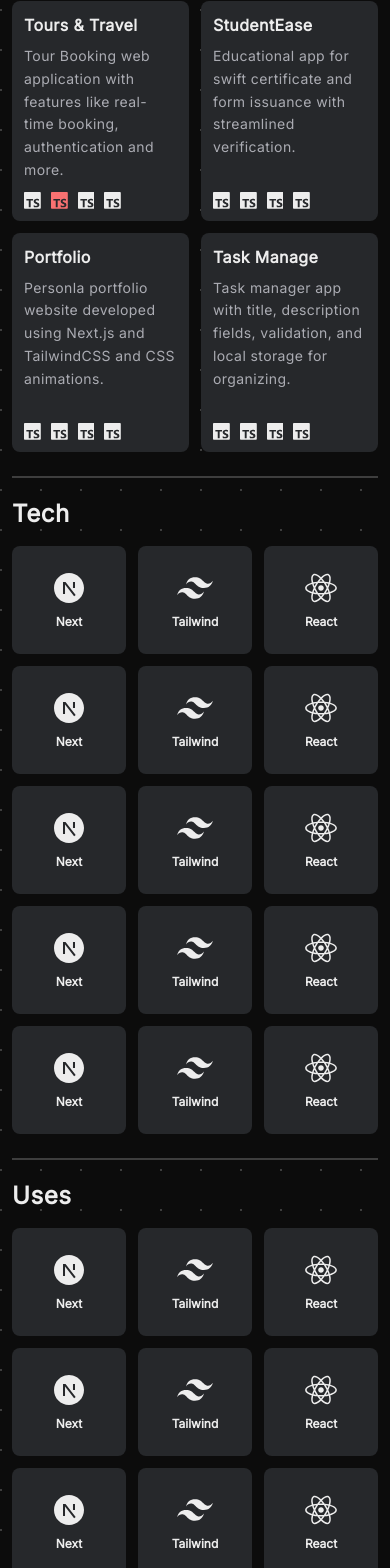
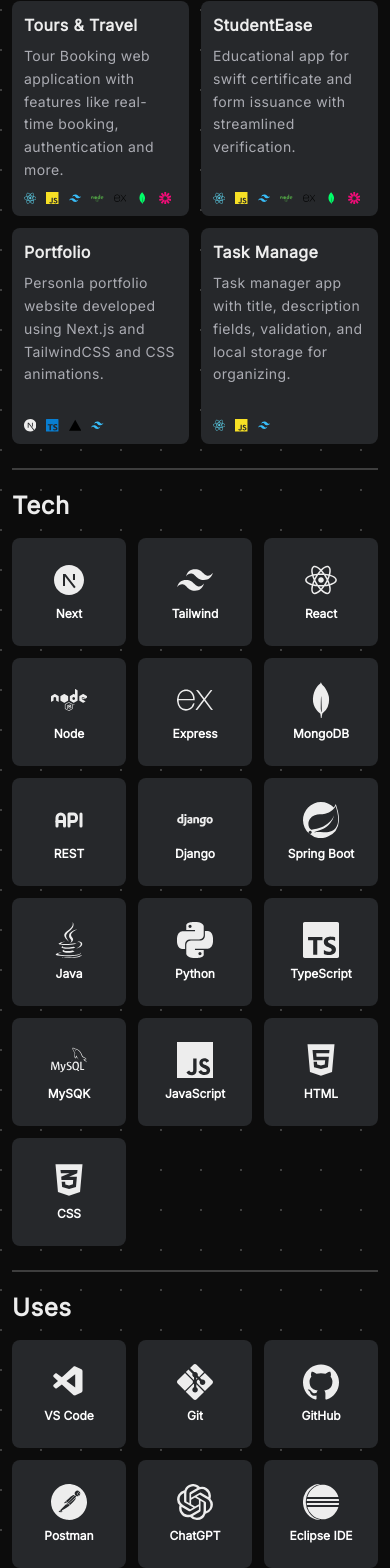
Before and after one commit to Lovekik-Deshbhratar/portfolio, a Next.js app: page / in a window 390 px wide. Shown: the part 911-2479 px from the top of the page. Built offline with nearby package versions, Linux system fonts and the light colour scheme.

Commit message:
feat(HomePage): fix responsiveness, added styling on icon, added links

```diff
--- a/app/page.tsx
+++ b/app/page.tsx
@@ -6,9 +6,40 @@ import { LuMail } from "react-icons/lu";
 import ProjectCard from "@/components/ProjectCard";
 import { SiTypescript } from "react-icons/si";
 import TechCard from "@/components/TechCard";
-import { RiNextjsFill, RiTailwindCssFill, RiReactjsFill } from "react-icons/ri";
+import {
+  RiNextjsFill,
+  RiTailwindCssFill,
+  RiReactjsFill,
+  RiInstagramFill,
+  RiWhatsappFill,
+  RiLinkedinBoxFill,
+  RiGithubFill,
+} from "react-icons/ri";
 import { ArrowUpRight } from "lucide-react";
 import CardSlider from "@/components/CardSlider";
+import { SiVercel } from "react-icons/si";
+import { SiNextdotjs } from "react-icons/si";
+import { FaReact, FaNode, FaJava, FaHtml5, FaCss3Alt } from "react-icons/fa";
+import {
+  SiJavascript,
+  SiExpress,
+  SiMongodb,
+  SiMysql,
+  SiSpring,
+  SiPython,
+  SiPostman,
+  SiOpenai,
+  SiSpotify,
+  SiFigma,
+  SiEclipseide,
+  SiGitforwindows,
+  SiGithub,
+} from "react-icons/si";
+import { SiJsonwebtokens } from "react-icons/si";
+import { TbApi } from "react-icons/tb";
+import { DiDjango } from "react-icons/di";
+import { VscVscode } from "react-icons/vsc";
+import { IoLogoChrome } from "react-icons/io";
 
 export default function Home() {
   return (
@@ -18,8 +49,8 @@ export default function Home() {
           <BsGrid size={25} />
         </div>
       </div> */}
-      <div className=" md:flex md:justify-center md:items-center md:mt-[7rem]">
-        <div className="md:w-[28rem] lg:w-[36rem] 2xl:w-[39rem] md:ml-5 lg:ml-0">
+      <div className=" md:flex md:justify-center md:items-center md:pt-[8.2rem] md:pb-[3rem]">
+        <div className="md:w-[28rem] lg:w-[36rem] 2xl:w-[39rem]">
           <div className="flex items-center bg-green-500/25 w-fit rounded-full text-green-400 p-1">
             <div className="ml-1">
               <span className="relative flex h-3 w-3">
@@ -33,7 +64,7 @@ export default function Home() {
           </div>
           <div className="text-3xl xs:text-4xl md:text-[2.6rem] lg:text-5xl 2xl:text-6xl mt-5">
             <div className="">
-              <h1 className="relative font-extrabold tracking-wide after:absolute after:w-[7.5rem] after:h-4 after:bg-violet-500 after:bottom-0 after:left-[7.99rem] after:-rotate-[1.5deg] after:-z-10 xs:after:absolute xs:after:w-[8.8rem] xs:after:h-4 xs:after:bg-violet-500 xs:after:bottom-0 xs:after:left-[9.68rem] xs:after:-rotate-[1.5deg] xs:after:-z-10">
+              <h1 className="relative font-extrabold tracking-wide after:absolute after:w-[7.5rem] after:h-4 after:bg-violet-500 after:bottom-0 after:left-[7.99rem] after:-rotate-[1.5deg] after:-z-10  xs:after:w-[8.8rem] xs:after:h-4  xs:after:bottom-0 xs:after:left-[9.68rem]  md:after:w-[10.2rem] md:after:h-[1.1rem]  md:after:inset-[1.55rem] md:after:left-[11.2rem]  lg:after:w-[12rem] lg:after:h-[1.3rem] lg:after:inset-[1.8rem] lg:after:left-[12.75rem]   2xl:after:w-[14.96rem] 2xl:after:h-[1.5rem] 2xl:after:inset-[2.3rem] 2xl:after:left-[16rem]">
                 Hey, I'm Lovekik
               </h1>
             </div>
@@ -59,7 +90,7 @@ export default function Home() {
               <FaGithub size={20} /> <span>Github</span>
             </a>
             <a
-              href="https://www.linkedin.com/in/lovekik-deshbhratar-6b5b7923a"
+              href="mailto:lovekikdeshbhratar@gmail.com"
               target="_blank"
               className="flex items-center space-x-2 bg-[#2D2F33] w-fit rounded-full py-2.5 2xl:py-3.5 md:py-3 px-4 md:px-6 2xl:px-7 hover:scale-110 hover:text-black hover:bg-white transition-transform duration-200"
             >
@@ -150,10 +181,13 @@ export default function Home() {
                   "Tour Booking web application with features like real-time booking, authentication and more."
                 }
                 skillsLogo={[
-                  <SiTypescript />,
-                  <SiTypescript className="text-red-400" />,
-                  <SiTypescript />,
-                  <SiTypescript />,
+                  <FaReact className="text-[#58C4DC]" />,
+                  <SiJavascript className="text-[#F7E025]" />,
+                  <RiTailwindCssFill className="text-[#38BDF8]" />,
+                  <FaNode className="text-[#4E9B43]" />,
+                  <SiExpress className="text-black" />,
+                  <SiMongodb className="text-[#00FE69]" />,
+                  <SiJsonwebtokens className="text-[#F20C78]" />,
                 ]}
                 link="https://tours-and-travel-ten.vercel.app/"
               />
@@ -163,10 +197,13 @@ export default function Home() {
                   "Educational app for swift certificate and form issuance with streamlined verification."
                 }
                 skillsLogo={[
-                  <SiTypescript />,
-                  <SiTypescript />,
-                  <SiTypescript />,
-                  <SiTypescript />,
+                  <FaReact className="text-[#58C4DC]" />,
+                  <SiJavascript className="text-[#F7E025]" />,
+                  <RiTailwindCssFill className="text-[#38BDF8]" />,
+                  <FaNode className="text-[#4E9B43]" />,
+                  <SiExpress className="text-black" />,
+                  <SiMongodb className="text-[#00FE69]" />,
+                  <SiJsonwebtokens className="text-[#F20C78]" />,
                 ]}
                 link=""
               />
@@ -176,10 +213,10 @@ export default function Home() {
                   "Personla portfolio website developed using Next.js and TailwindCSS and CSS animations."
                 }
                 skillsLogo={[
-                  <SiTypescript />,
-                  <SiTypescript />,
-                  <SiTypescript />,
-                  <SiTypescript />,
+                  <SiNextdotjs />,
+                  <SiTypescript className="text-[#087ED1]" />,
+                  <SiVercel className="text-black" />,
+                  <RiTailwindCssFill className="text-[#38BDF8]" />,
                 ]}
                 link="https://portfolio-lovekik-deshbhratar.vercel.app/"
               />
@@ -189,10 +226,9 @@ export default function Home() {
                   "Task manager app with title, description fields, validation, and local storage for organizing."
                 }
                 skillsLogo={[
-                  <SiTypescript />,
-                  <SiTypescript />,
-                  <SiTypescript />,
-                  <SiTypescript />,
+                  <FaReact className="text-[#58C4DC]" />,
+                  <SiJavascript className="text-[#F7E025]" />,
+                  <RiTailwindCssFill className="text-[#38BDF8]" />,
                 ]}
                 link="https://task-manage-omega.vercel.app/"
               />
@@ -204,24 +240,86 @@ export default function Home() {
               Tech
             </h1>
             <div className="grid grid-cols-3 gap-3 mt-4 md:mt-5 lg:mt-6">
-              <TechCard icon={<RiNextjsFill />} title="Next" />
               <TechCard
-                icon={<RiTailwindCssFill className="hover:text-blue-400" />}
+                icon={<RiNextjsFill />}
+                title="Next"
+                className="hover:text-black"
+              />
+              <TechCard
+                icon={<RiTailwindCssFill />}
                 title="Tailwind"
+                className="hover:text-[#38BDF8]"
               />
-              <TechCard icon={<RiReactjsFill />} title="React" />
-              <TechCard icon={<RiNextjsFill />} title="Next" />
-              <TechCard icon={<RiTailwindCssFill />} title="Tailwind" />
-              <TechCard icon={<RiReactjsFill />} title="React " />
-              <TechCard icon={<RiNextjsFill />} title="Next" />
-              <TechCard icon={<RiTailwindCssFill />} title="Tailwind" />
-              <TechCard icon={<RiReactjsFill />} title="React " />
-              <TechCard icon={<RiNextjsFill />} title="Next" />
-              <TechCard icon={<RiTailwindCssFill />} title="Tailwind" />
-              <TechCard icon={<RiReactjsFill />} title="React " />
-              <TechCard icon={<RiNextjsFill />} title="Next" />
-              <TechCard icon={<RiTailwindCssFill />} title="Tailwind" />
-              <TechCard icon={<RiReactjsFill />} title="React " />
+              <TechCard
+                className="hover:text-[#58C4DC]"
+                icon={<RiReactjsFill />}
+                title="React"
+              />
+              <TechCard
+                className="hover:text-[#4E9B43]"
+                icon={<FaNode />}
+                title="Node"
+              />
+              <TechCard
+                className="hover:text-black"
+                icon={<SiExpress />}
+                title="Express"
+              />
+              <TechCard
+                className="hover:text-[#00FE69]"
+                icon={<SiMongodb />}
+                title="MongoDB"
+              />
+              <TechCard
+                className="hover:text-[#2F79E3]"
+                icon={<TbApi />}
+                title="REST "
+              />
+              <TechCard
+                className="hover:text-black"
+                icon={<DiDjango />}
+                title="Django"
+              />
+              <TechCard
+                className="hover:text-[#79BF34]"
+                icon={<SiSpring />}
+                title="Spring Boot"
+              />
+              <TechCard
+                className="hover:text-[#F2811D]"
+                icon={<FaJava />}
+                title="Java"
+              />
+              <TechCard
+                className="hover:text-[#387CA6]"
+                icon={<SiPython />}
+                title="Python "
+              />
+              <TechCard
+                className="hover:text-[#087ED1]"
+                icon={<SiTypescript />}
+                title="TypeScript "
+              />
+              <TechCard
+                className="hover:text-[#6393A6]"
+                icon={<SiMysql />}
+                title="MySQK"
+              />
+              <TechCard
+                className="hover:text-[#F7E025]"
+                icon={<SiJavascript />}
+                title="JavaScript"
+              />
+              <TechCard
+                className="hover:text-[#E5532D]"
+                icon={<FaHtml5 />}
+                title="HTML "
+              />
+              <TechCard
+                className="hover:text-[#2D53E5]"
+                icon={<FaCss3Alt />}
+                title="CSS"
+              />
             </div>
           </div>
           <hr className="border border-breaker mt-6 lg:mt-7" />
@@ -230,18 +328,51 @@ export default function Home() {
               Uses
             </h1>
             <div className="grid grid-cols-3 gap-3 mt-4 md:mt-5 lg:mt-6">
-              <TechCard icon={<RiNextjsFill />} title="Next" />
-              <TechCard icon={<RiTailwindCssFill />} title="Tailwind" />
-              <TechCard icon={<RiReactjsFill />} title="React " />
-              <TechCard icon={<RiNextjsFill />} title="Next" />
-              <TechCard icon={<RiTailwindCssFill />} title="Tailwind" />
-              <TechCard icon={<RiReactjsFill />} title="React " />
-              <TechCard icon={<RiNextjsFill />} title="Next" />
-              <TechCard icon={<RiTailwindCssFill />} title="Tailwind" />
-              <TechCard icon={<RiReactjsFill />} title="React " />
-              <TechCard icon={<RiNextjsFill />} title="Next" />
-              <TechCard icon={<RiTailwindCssFill />} title="Tailwind" />
-              <TechCard icon={<RiReactjsFill />} title="React " />
+              <TechCard
+                className="hover:text-[#22A6F2]"
+                icon={<VscVscode />}
+                title="VS Code"
+              />
+              <TechCard
+                className="hover:text-[#F27E7E]"
+                icon={<SiGitforwindows />}
+                title="Git"
+              />
+              <TechCard
+                className="hover:text-white/90"
+                icon={<SiGithub />}
+                title="GitHub"
+              />
+              <TechCard
+                className="hover:text-[#FF6C37]"
+                icon={<SiPostman />}
+                title="Postman"
+              />
+              <TechCard
+                className="hover:text-[#18A683]"
+                icon={<SiOpenai />}
+                title="ChatGPT "
+              />
+              <TechCard
+                className="hover:text-[#2C2255]"
+                icon={<SiEclipseide />}
+                title="Eclipse IDE"
+              />
+              <TechCard
+                className="hover:text-[#9857F2]"
+                icon={<SiFigma />}
+                title="Figma"
+              />
+              <TechCard
+                className="hover:text-[#D93030]"
+                icon={<IoLogoChrome />}
+                title="Google Chrome"
+              />
+              <TechCard
+                className="hover:text-[#1ED760]"
+                icon={<SiSpotify />}
+                title="Spotify "
+              />
             </div>
           </div>
           <hr className="border border-breaker mt-6 lg:mt-7" />
@@ -259,7 +390,7 @@ export default function Home() {
               Thanks for scrolling.
             </h1>
             <a
-              href="https://www.linkedin.com/in/lovekik-deshbhratar-6b5b7923a"
+              href="./Lovekik_Deshbhratar_7769014011.pdf"
               target="_blank"
               className="flex items-center space-x-2 bg-[#2D2F33] w-fit rounded-full py-2.5 px-4 hover:scale-110 hover:text-black hover:bg-white transition-transform duration-200 mt-4"
             >
@@ -269,6 +400,36 @@ export default function Home() {
               </span>
             </a>
           </div>
+          <div className="flex text-2xl md:text-[1.8rem] gap-4 justify-end">
+            <a
+              href="https://github.com/Lovekik-Deshbhratar"
+              target="_blank"
+              className=""
+            >
+              <RiGithubFill />
+            </a>
+            <a
+              href="https://www.linkedin.com/in/lovekik-deshbhratar-6b5b7923a"
+              target="_blank"
+              className="text-[#1570BF] "
+            >
+              <RiLinkedinBoxFill />
+            </a>
+            <a
+              href="https://www.instagram.com/__lucky.d_/profilecard/?igsh=dXYxd291N2tqa2tq"
+              target="_blank"
+              className="text-[#EC4B7A] "
+            >
+              <RiInstagramFill />
+            </a>
+            <a
+              href="http://wa.me/7769014011"
+              target="_blank"
+              className="text-[#41BF49] "
+            >
+              <RiWhatsappFill />
+            </a>
+          </div>
         </div>
       </div>
     </div>
--- a/components/ProjectCard.tsx
+++ b/components/ProjectCard.tsx
@@ -24,7 +24,10 @@ const ProjectCard = ({ title, description, skillsLogo, link }: Props) => {
       <div className="flex mt-2.5 gap-2.5 md:gap-3 lg:gap-3.5 lg:mt-3 md:mt-[0.65rem]">
         {skillsLogo.map((item, key) => {
           return (
-            <span key={key} className="text-[1.05rem] md:text-lg lg:text-xl">
+            <span
+              key={key}
+              className="text-[0.78rem] xs:text-[1rem] md:text-[1.06rem] lg:text-xl"
+            >
               {item}
             </span>
           );
--- a/components/TechCard.tsx
+++ b/components/TechCard.tsx
@@ -1,14 +1,17 @@
 interface Props {
   icon: JSX.Element;
   title: string;
+  className: string;
 }
 
-const TechCard = ({ icon, title }: Props) => {
+const TechCard = ({ icon, title, className }: Props) => {
   return (
-    <div className="rounded-lg bg-[#26282B] hover:bg-[#1B1E1F] transition ease-in-out duration-300 px-5 py-6 lg:px-5 lg:py-10">
+    <div
+      className={`rounded-lg bg-[#26282B] hover:bg-[#1B1E1F] transition ease-in-out duration-300 px-5 py-6 lg:px-5 lg:py-10 ${className}`}
+    >
       <div className="flex flex-col items-center">
         <h1 className="text-4xl  md:text-5xl">{icon}</h1>
-        <h1 className="text-xs font-semibold mt-2 md:mt-3 md:text-sm">
+        <h1 className="text-xs font-semibold mt-2 md:mt-3 md:text-sm text-white">
           {title}
         </h1>
       </div>
```
Also changed, not shown: 1 other file (tests, documents, lock files or other folders).
